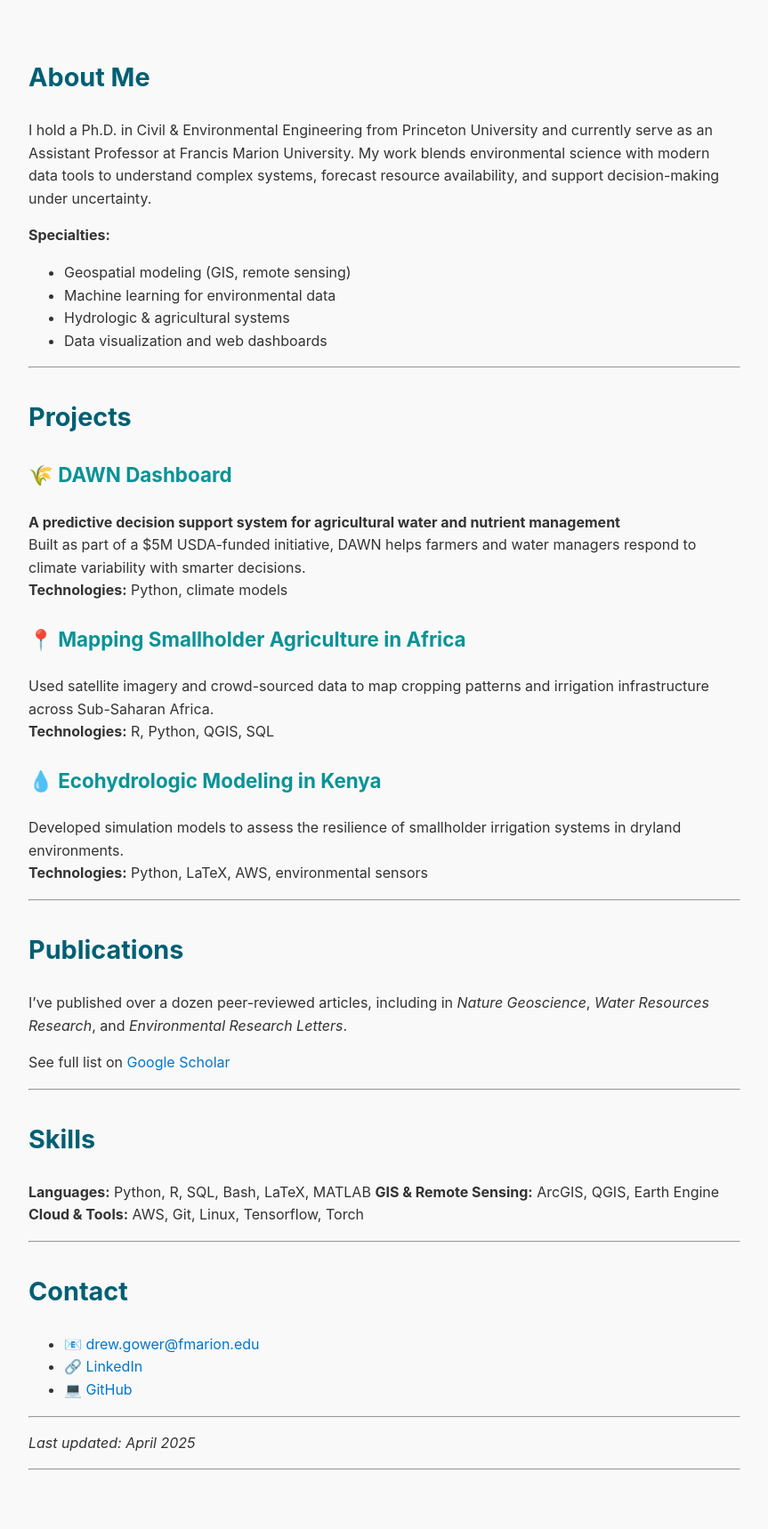
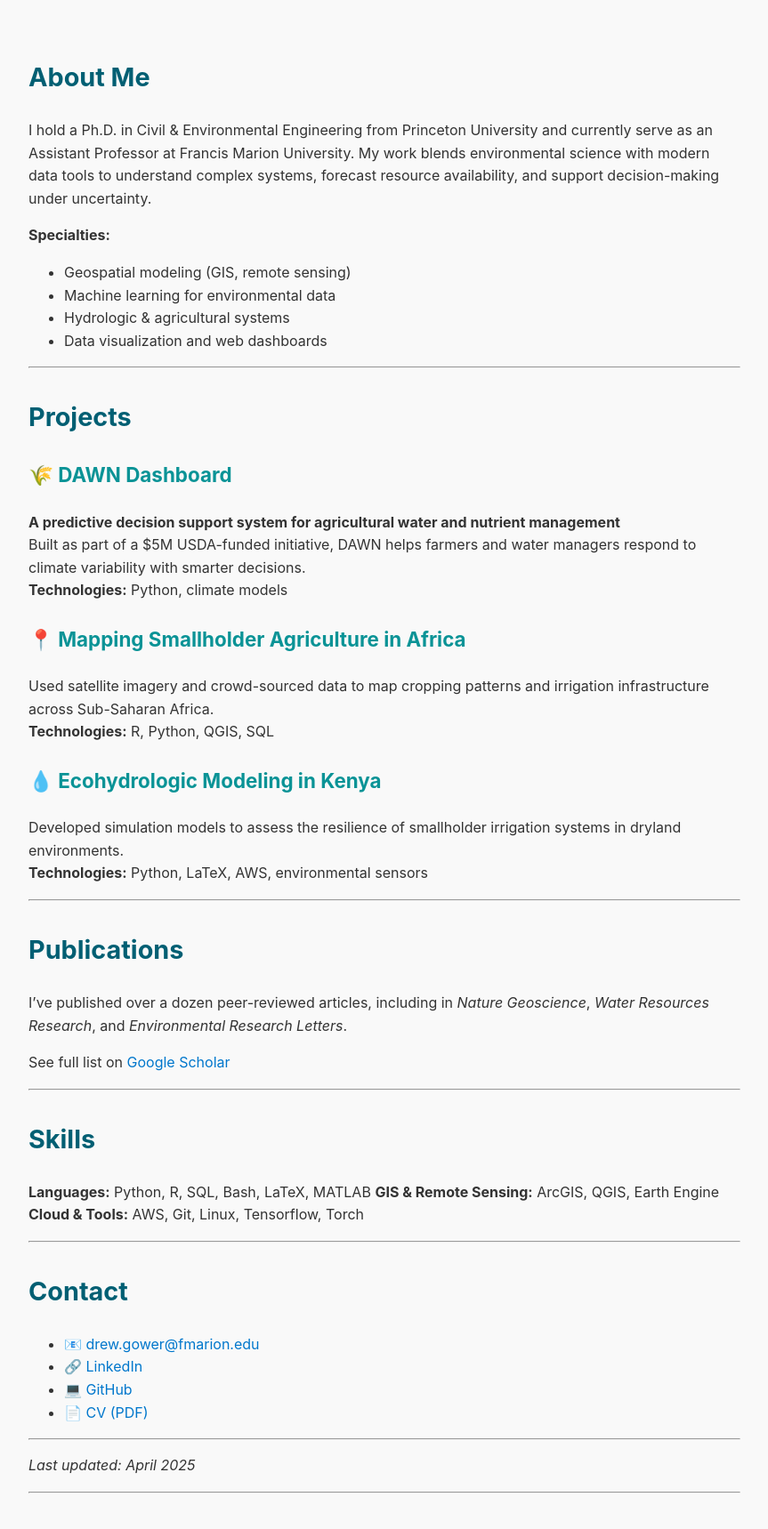
Before and after one commit to dbg6y/dbg6y.github.io, a Jekyll site: the page built from index.md, in a window 1280 px wide. Shown: the whole page at 89% size, without its empty margins (208-1071 px from the left). Built offline with Jekyll 4.4.1, drawn with Linux system fonts in a browser that asks for light colours; before the commit the page ends 1693 px from its top, so only the background shows below that.

Commit message:
added CV

```diff
--- a/index.md
+++ b/index.md
@@ -48,6 +48,7 @@ See full list on [Google Scholar](https://scholar.google.com/citations?user=aOyP
 - 📧 [drew.gower@fmarion.edu](mailto:drew.gower@fmarion.edu)
 - 🔗 [LinkedIn](https://www.linkedin.com/in/drew-gower-5b8237a9)
 - 💻 [GitHub](https://github.com/dbg6y)
+- 📄 [CV (PDF)](/assets/Drew_Gower_CV.pdf)
 
 ---
 
```
Also changed, not shown: 1 other file.
